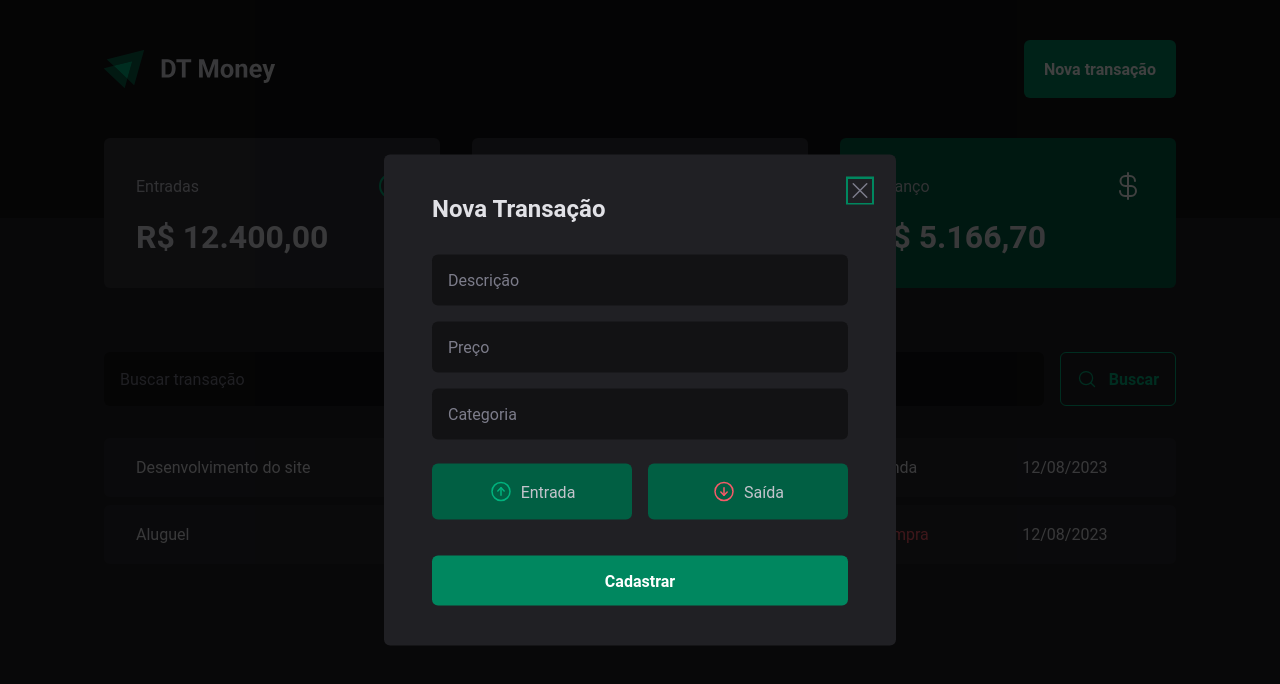
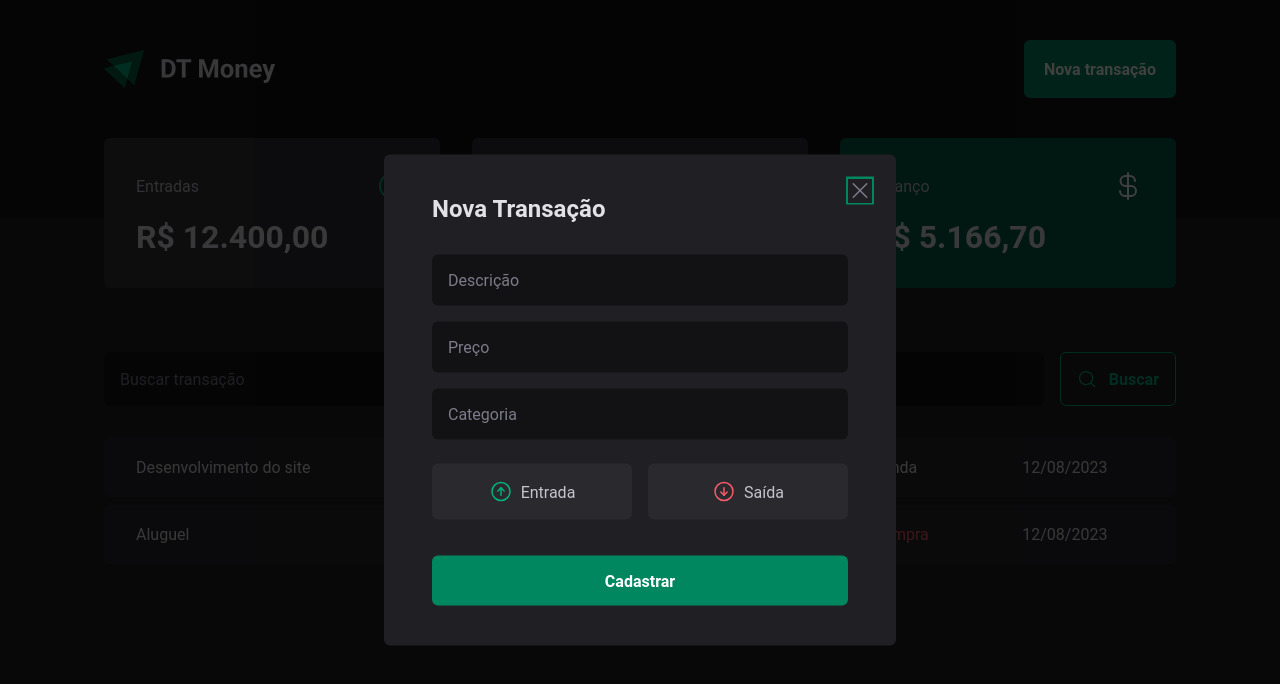
Before and after one commit to GuilhermeMX/money-saver, a React (Vite) app: page / in a window 1280 px wide. Both pictures are taken after a click on the button "Nova transação". Shown: the top 684 px of the page. Built offline with nearby package versions, Linux system fonts and the light colour scheme.

Commit message:
set radix radio

```diff
--- a/package.json
+++ b/package.json
@@ -11,6 +11,7 @@
   },
   "dependencies": {
     "@radix-ui/react-dialog": "^1.0.4",
+    "@radix-ui/react-radio-group": "^1.1.3",
     "phosphor-react": "^1.4.1",
     "react": "^18.2.0",
     "react-dom": "^18.2.0",
--- a/src/components/NewTransactionModal/index.tsx
+++ b/src/components/NewTransactionModal/index.tsx
@@ -20,12 +20,12 @@ export function NewTransactionModal() {
           <input type="text" placeholder="Categoria" required />
 
           <TransactionType>
-            <TransactionTypeButton variant="income">
+            <TransactionTypeButton variant="income" value="income">
               <ArrowCircleUp size={24} />
               Entrada
             </TransactionTypeButton>
 
-            <TransactionTypeButton variant="outcome">
+            <TransactionTypeButton variant="outcome" value="outcome">
               <ArrowCircleDown size={24} />
               Saída
             </TransactionTypeButton>
--- a/src/components/NewTransactionModal/styles.ts
+++ b/src/components/NewTransactionModal/styles.ts
@@ -1,5 +1,6 @@
 import { styled } from "styled-components";
 import * as Dialog from "@radix-ui/react-dialog";
+import * as RadioGroup from '@radix-ui/react-radio-group';
 
 export const Overlay = styled(Dialog.Overlay)`
   position: fixed;
@@ -62,10 +63,10 @@ export const CloseButton = styled(Dialog.Close)`
   right: 1.5rem;
   line-height: 0;
   cursor: pointer;
-  color: ${(props) => props.theme['gray-500']};
+  color: ${(props) => props.theme["gray-500"]};
 `;
 
-export const TransactionType = styled.div`
+export const TransactionType = styled(RadioGroup.Root)`
   display: grid;
   grid-template-columns: repeat(2, 1fr);
   gap: 1rem;
@@ -77,8 +78,8 @@ interface TransactionTypeButtonProps {
 }
 
 
-export const TransactionTypeButton = styled.button<TransactionTypeButtonProps>`
-  background: ${props => props.theme["green-700"]};
+export const TransactionTypeButton = styled(RadioGroup.Item) <TransactionTypeButtonProps>`
+  background: ${props => props.theme["gray-700"]};
   padding: 1rem;
   display: flex;
   align-items: center;
@@ -87,12 +88,29 @@ export const TransactionTypeButton = styled.button<TransactionTypeButtonProps>`
   border-radius: 6px;
   cursor: pointer;
   border: 0;
-  color: ${(props) => props.theme['gray-300']};
+  color: ${(props) => props.theme["gray-300"]};
 
   svg {
     color: ${(props) =>
-      props.variant === 'income'
-        ? props.theme['green-300']
-        : props.theme['red-300']};
+    props.variant === 'income'
+      ? props.theme["green-300"]
+      : props.theme["red-300"]};
+  }
+
+  &[data-state='unchecked']:hover {
+    transition: background-color 0.2s;
+    background: ${(props) => props.theme['gray-600']};
+  }
+
+  &[data-state='checked'] {
+    color: ${(props) => props.theme.white};
+    background: ${(props) =>
+    props.variant === 'income'
+      ? props.theme["green-500"]
+      : props.theme["red-500"]};
+
+    svg {
+      color: ${(props) => props.theme.white};
+    }
   }
 `;
```
Also changed, not shown: 1 other file (tests, documents, lock files or other folders).
